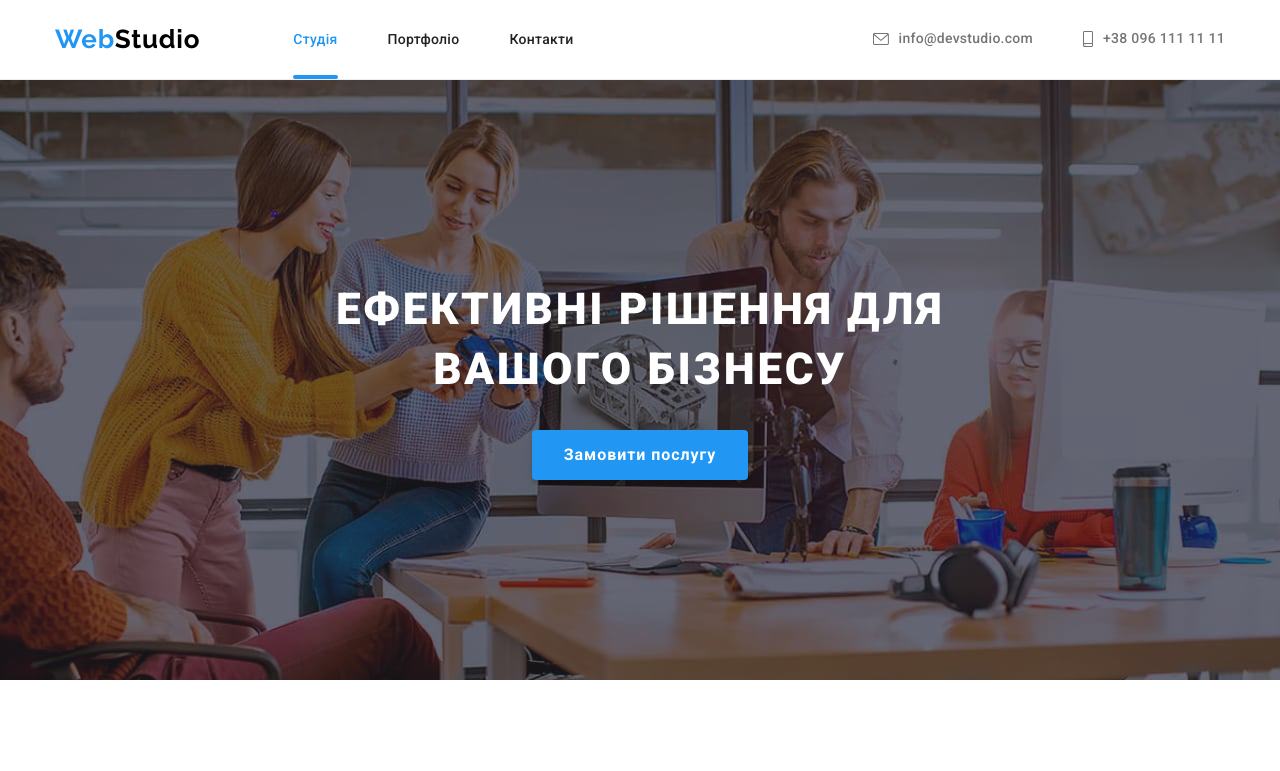
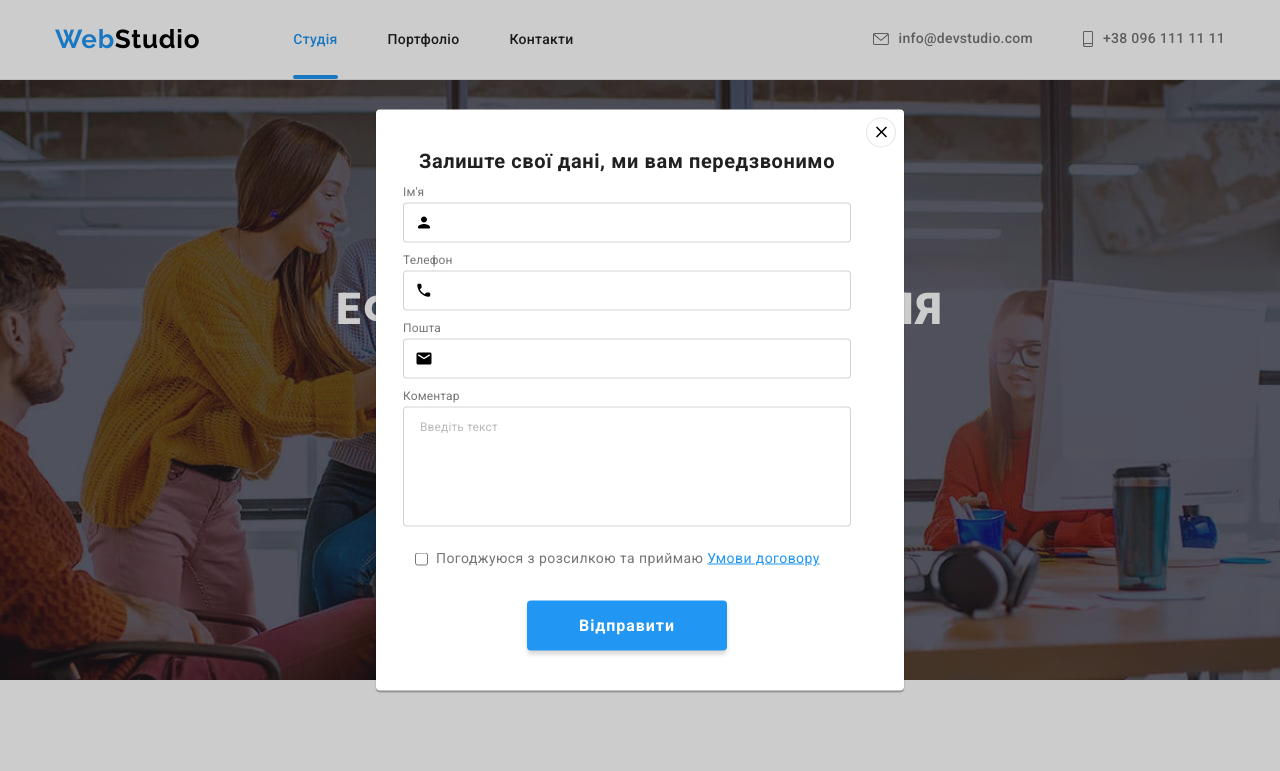
Before and after one commit to tTanya98/goit-markup-hw-06, a plain HTML site: page index.html in a window 1280 px wide. Shown: the top 771 px of the page. Drawn offline with nearby package versions, Linux system fonts and the light colour scheme.

Commit message:
Added new containers in modal window

```diff
--- a/css/styles.css
+++ b/css/styles.css
@@ -592,6 +592,121 @@ img {
 .modal-icon {
   fill: #000;
 }
+.modal-label {
+  display: block;
+  text-align: center;
+  margin: 40px 53px 12px 27px;
+  font-weight: 700;
+  font-size: 20px;
+  line-height: 1.15;
+  letter-spacing: 0.03em;
+  color: #212121;
+}
+.modal-form-group {
+  margin-bottom: 20px;
+}
+.modal-form-label {
+  display: block;
+  font-size: 12px;
+  margin-left: 27px;
+  margin-bottom: 4px;
+  font-size: 12px;
+  line-height: 1.17;
+  letter-spacing: 0.01em;
+  color: #757575;
+}
+.modal-form-wrapper {
+  margin-left: 27px;
+  position: relative;
+  margin-bottom: 10px;
+}
+.modal-form-field {
+  width: 448px;
+  height: 40px;
+  padding-left: 42px;
+  padding-right: 40px;
+  border: 1px solid rgba(33, 33, 33, 0.2);
+  border-radius: 4px;
+  outline: 1px solid transparent;
+  outline-offset: -1px;
+  transition: outline var(--anim-fast);
+}
+.modal-form-field:focus {
+  outline-color: #2196F3;
+  border-radius: 4px;
+  cursor: pointer;
+}
+.modal-form-icon {
+  position: absolute;
+  top: 50%;
+  left: 12px;
+  transform: translateY(-50%);
+  transition: fill var(--anim-fast);
+}
+.modal-form-field:focus + .modal-form-icon {
+  fill: #2196F3;
+}
+.modal-form-message {
+  display: block;
+  width: 448px;
+  height: 120px;
+  margin-left: 27px;
+  padding: 12px 16px;
+  resize: none;
+  border: 1px solid rgba(33, 33, 33, 0.2);
+  border-radius: 4px;
+  outline: 1px solid transparent;
+  outline-offset: -1px;
+  transition: outline var(--anim-fast);
+  font-size: 12px;
+  line-height: 1.17;
+  letter-spacing: 0.01em;
+  color: rgba(117, 117, 117, 0.5);
+}
+.modal-form-message:focus {
+  outline-color: #2196F3;
+  border-radius: 4px;
+  cursor: pointer;
+}
+.modal-form-agreement {
+  display: flex;
+  align-items: center;
+  margin-left: 39px;
+  gap:8px;
+}
+.modal-form-agreement-desc {
+  font-size: 14px;
+  line-height: 1.71;
+  letter-spacing: 0.03em;
+  color: #757575;
+}
+.modal-form-agreement-link {
+  color: #2196F3;
+}
+.modal-form-btn {
+  background: #2196F3;
+  box-shadow: 0px 4px 4px rgba(0, 0, 0, 0.15);
+  border-radius: 4px;
+  border: none;
+  margin-left: 151px;
+  margin-top: 30px;
+  padding: 10px 52px;
+  font-family: 'Roboto';
+  font-style: normal;
+  font-weight: 700;
+  font-size: 16px;
+  line-height: 1.88;
+  text-align: center;
+  letter-spacing: 0.06em;
+  color: #FFFFFF;
+  transition: var(--anim-fast);
+  cursor: pointer;
+}
+.modal-form-btn:hover,
+.modal-form-btn:focus {
+  background-color: #188ce8;
+}
+
 /* Portfolio */
 .filter {
 }
--- a/index.html
+++ b/index.html
@@ -636,43 +636,52 @@
         </div>
       </div>
     </footer>
-    <div class="backdrop is is-hidden" data-modal>
+    <div class="backdrop is" data-modal>
       <div class="modal">
         <button type="button" class="modal-btn" data-modal-close>
           <svg class="modal-icon" width="18" height="18">
             <use href="./images/icons.svg#icon-close-modal"></use>
           </svg>
         </button>
-        <strong>Залиште свої дані, ми вам передзвонимо</strong>
+        <strong class="modal-label">Залиште свої дані, ми вам передзвонимо</strong>
         <form class="modal-form" name="modal_form">
           <div class="modal-form-group" role="group">
             <label class="modal-form-label" for="user_name">Ім'я</label>
             <div class="modal-form-wrapper">
               <input class="modal-form-field" type="text" name="user_name"  id="user_name">
               <svg class="modal-form-icon" width="18" height="18">
-                <use href="./images/icons.svg#"></use>
+                <use href="./images/icons.svg#icon-person-black"></use>
               </svg>
             </div>
             <label class="modal-form-label" for="user_phone">Телефон</label>
             <div class="modal-form-wrapper">
               <input class="modal-form-field" type="tel" name="user_phone" id="user_phone">
               <svg class="modal-form-icon" width="18" height="18">
-                <use href="./images/icons.svg#"></use>
+                <use href="./images/icons.svg#icon-phone-black"></use>
               </svg>
             </div>
             <label class="modal-form-label" for="user_mail">Пошта</label>
             <div class="modal-form-wrapper">
               <input class="modal-form-field" type="text" name="user-mail id="user_mail">
               <svg class="modal-form-icon" width="18" height="18">
-                <use href="./images/icons.svg#"></use>
+                <use href="./images/icons.svg#icon-email-black"></use>
               </svg>
             </div>
             <label class="modal-form-label" for="user_message">Коментар</label>
-            <textarea class="modal-form-message" name="user_message" id="user_message" rows="6"></textarea>
+            <textarea class="modal-form-message" name="user_message" id="user_message" rows="6">Введіть текст</textarea>
           </div>
-          <div role="group">
+          <div class="modal-form-agreement" role="group">
             <input class="modal-form-checkbox" type="checkbox" id="user_agreement">
-            <label for="user_agreement">Погоджуюся з розсилкою та приймаю <a href="">Умови договору</a></label>
+            <label class="modal-form-agreement-desc" for="user_agreement">
+              Погоджуюся з розсилкою та приймаю
+              <a class="modal-form-agreement-link" href="">Умови договору</a>
+            </label>
+            <!-- <svg>
+              <use></use>
+            </svg>
+            <svg>
+              <use></use>
+            </svg> -->
           </div>
           <button class="modal-form-btn" type="submit">Відправити</button>
         </form>
```
